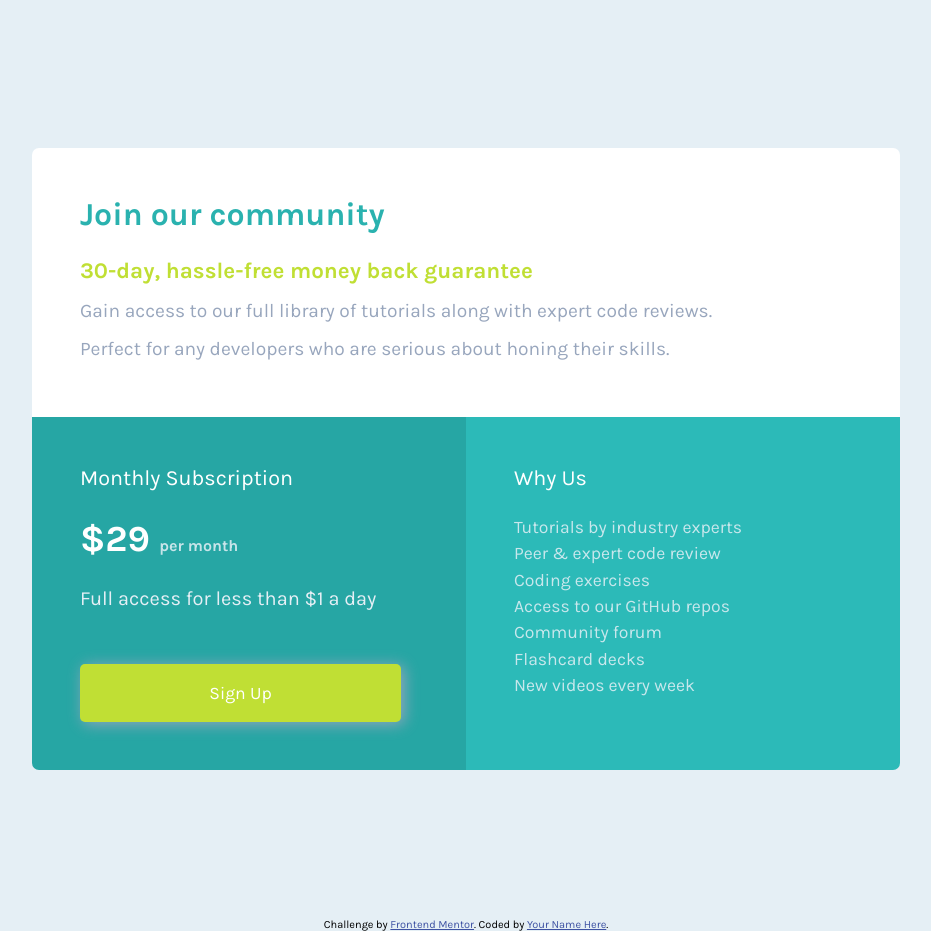
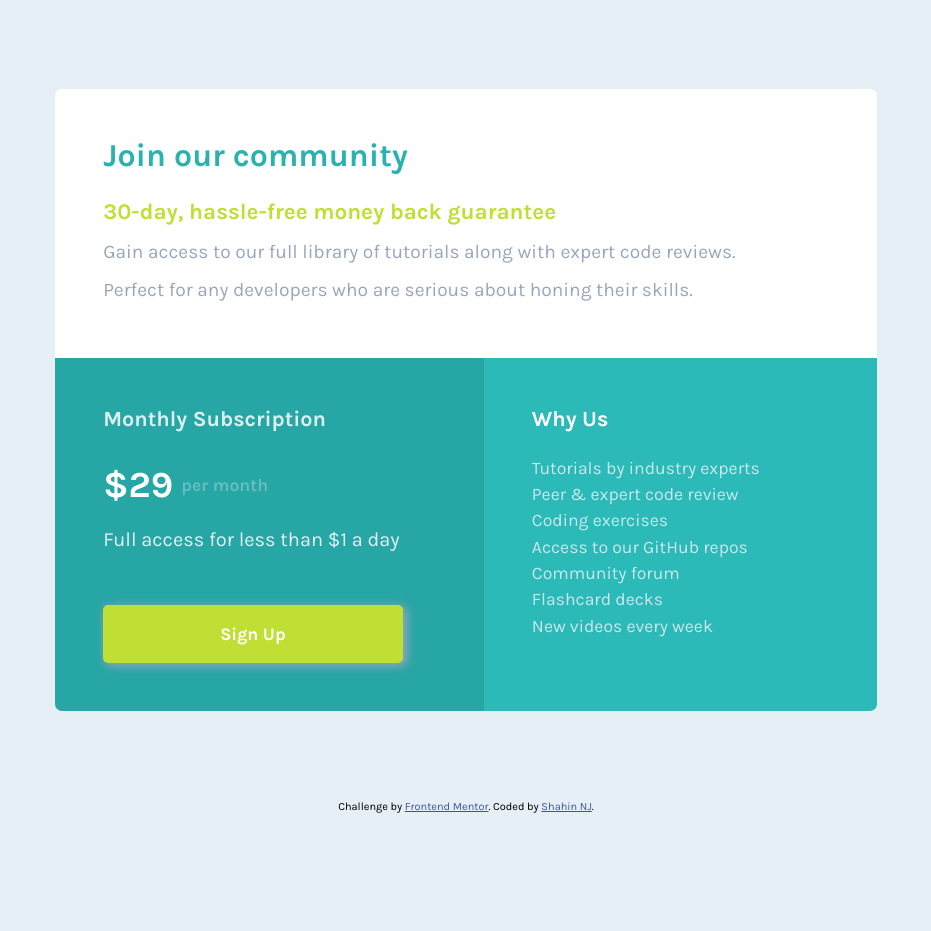
Before and after one commit to SJ-Nosrat/single-price-grid-component, a plain HTML site: page index.html in a window 1536 px wide. Shown: the whole page, without its empty margins (302-1233 px from the left). After the commit the page ends 829 px from the top, so only its background shows below. Drawn offline with Linux system fonts and the light colour scheme.

Commit message:
all files updated

```diff
--- a/index.html
+++ b/index.html
@@ -20,7 +20,6 @@
 
   <main>
     <div class="card-container">
-
       <!-- TOP CARD: "JOIN OUR COMMUNITY" -->
       <div class="join-card">
         <h2 class="join-title">Join our community</h2>
@@ -58,7 +57,7 @@
   <footer>
     <p class="attribution">
       Challenge by <a href="https://www.frontendmentor.io?ref=challenge" target="_blank">Frontend Mentor</a>.
-      Coded by <a href="#">Your Name Here</a>.
+      Coded by <a href="#">Shahin NJ</a>.
     </p>
   </footer>
 </body>
--- a/styles.css
+++ b/styles.css
@@ -14,15 +14,14 @@ body {
 .card-container {
     display: grid;
     grid-template-columns: 10% repeat(auto-fit, minmax(315px, 375px)) 10%;
-    /* grid-template-rows: 1fr .5fr 1fr; */
+    grid-template-rows: 1fr .5fr 1fr;
     grid-template-areas:
                 "... top-card     ..."
                 "... middle-card  ..."
                 "... bottom-card  ...";
-    margin: 3.7rem 0;
+    margin: 5rem 0;
     justify-content: center;
     align-content: center;
-    height: 100vh;
 }
 /************************CARD STYLES ***********************/
 .join-card {
@@ -53,24 +52,26 @@ body {
     grid-area: middle-card;
     background-color: hsl(179, 63%, 40%);
     padding: 1.5rem .9rem 0;
-
     display: grid;
 }
 
 .month-title {
-    color: white;
-    font-size: .99rem;
+    color: rgba(255, 255, 255, 0.829);
+    font-weight: 700;
 }
 
 .price {
     color: white;
     font-size: 2.3rem;
     margin: .3rem 0;
+    display: flex;
+    align-items: center;
 }
 
 .price span {
-    font-size: 1rem;
-    color: rgba(229, 239, 245, 0.842);
+    font-size: 1.1rem;
+    color: rgba(229, 239, 245, 0.329);
+    margin-left: .5rem ;
 }
 
 .perks {
@@ -87,7 +88,8 @@ body {
     padding: .75rem .5rem;
     margin: 2rem 0;
     border-radius: 5px;
-    box-shadow: 3px 2px 15px 0px hsl(218, 22%, 67%);
+    box-shadow: 3px 2px 10px 1px hsl(218, 22%, 67%);
+    font-weight: 700;
 }
 
 .why-card {
@@ -101,6 +103,7 @@ body {
 .why-title {
     color: #ffffff;
     margin-bottom: 0rem;
+    font-weight: 700;
 }
 
 .why-list {
@@ -110,6 +113,9 @@ body {
     margin: 1.5rem 0;
 }
 /************************FOOTER STYLES ***********************/
+footer {
+    margin-bottom: 1rem;
+}
 .attribution {
     font-size: 11px; text-align: center;
 }
@@ -122,14 +128,16 @@ body {
 @media (min-width: 1400px) {
     .card-container {
         display: grid;
-        grid-template-columns: .5fr .65fr .65fr .5fr;
-        /* grid-template-rows: .5fr .75fr .65fr .5fr; */
+        grid-template-columns: .5fr .6fr .55fr .5fr;
+        grid-template-rows: 10% .3fr .5fr 10%;
         grid-template-areas:
-                    "...   ...    ...      ..."
+                    "...   ...      ...    ..."
                     "... top-card top-card ..."
                     "... middle-card bottom-card ..."
-                    "...  ...         ...        ...";
+                    "...   ...        ...        ...";
         justify-content: center;
+        margin: 0 auto;
+        height: 100vh;
     }
 
     .join-card, .monthly-card,
@@ -163,7 +171,7 @@ body {
     .month-title,
     .why-title {
         font-size: 1.35rem;
-        font-weight: 300;
+        /* font-weight: 300; */
     }
 
     .join-title {
@@ -181,11 +189,17 @@ body {
     }
 
     .sign-btn {
-        width: 95%;
+        width: 90%;
         justify-self: start;
         align-self: end;
         margin: 2rem 0 0;
         padding: 1.2rem 0;
+    }
+
+    .sign-btn:hover,
+    .sign-btn:active {
+        color: hsl(71, 73%, 54%);
+        background-color: white;
     }
 
     .why-card {
```
